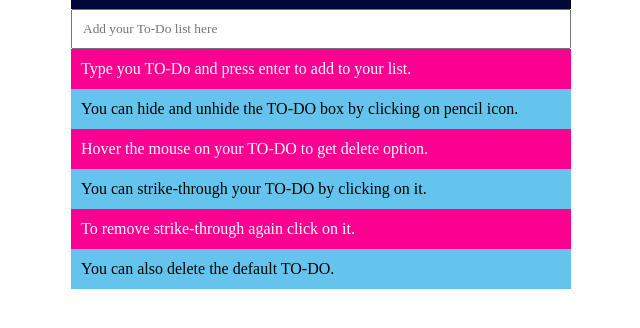
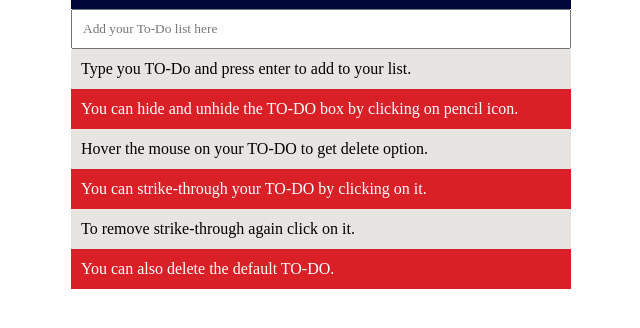
Before and after one commit to AUFS009120/TO-DO, a plain HTML site: page index.html in a window 1280 px wide. Shown: the part 134-462 px from the top of the page, without its empty margins (319-959 px from the left). Drawn offline with Linux system fonts and the light colour scheme.

Commit message:
Update styles.css

```diff
--- a/styles.css
+++ b/styles.css
@@ -19,13 +19,13 @@ ul{
 li{
   height: 40px;
   line-height: 40px;
-  background-color: #fb0091;
-  color : white;
+  background-color: #e8e4e1;
+  color : black;
   padding-left: 10px;
 }
 li:nth-child(2n){
-  background-color: #64c4ed;
-  color: black;
+  background-color: #d92027;
+  color: white;
 }
 
 
```
